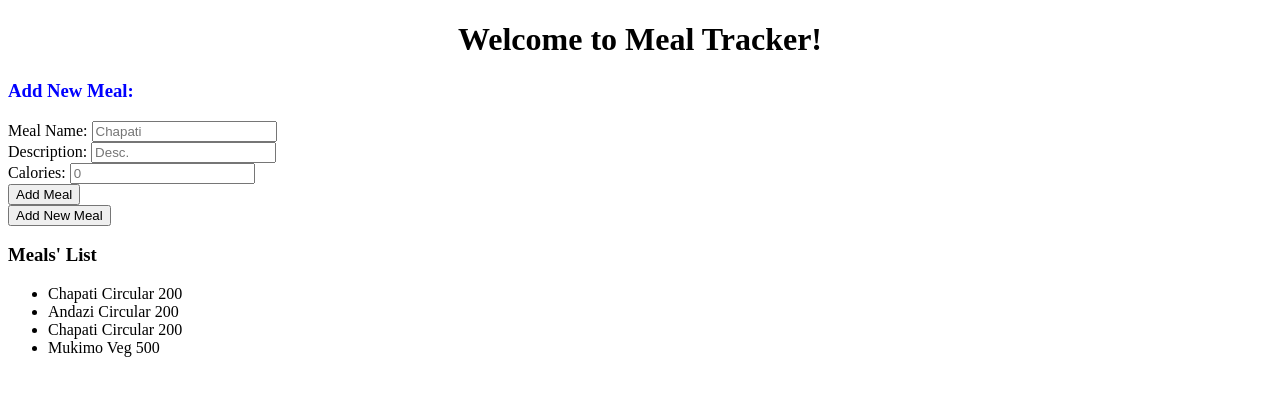
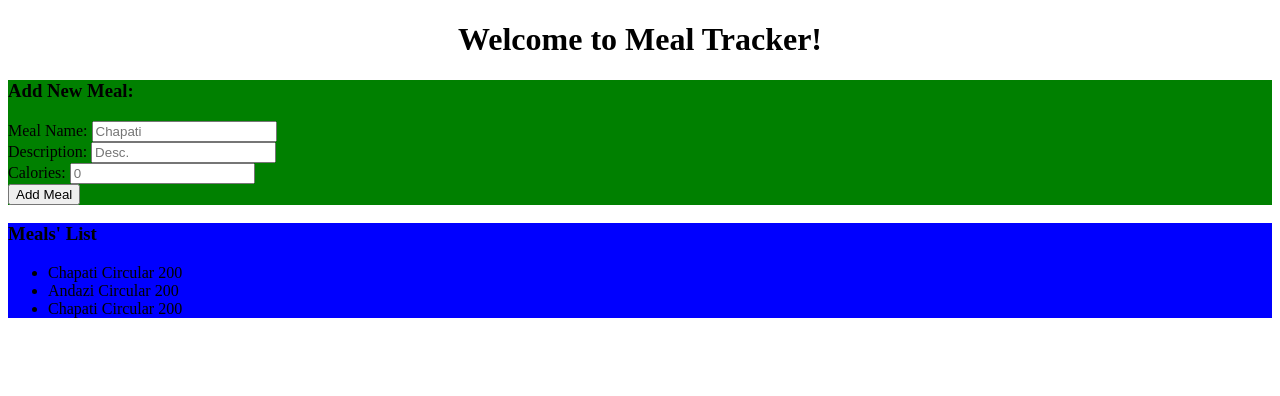
Before and after one commit to mulukadan/meal-Tracker, an Angular app: page / in a window 1280 px wide. Shown: the top 396 px of the page. Built offline with nearby package versions, Linux system fonts and the light colour scheme.

Commit message:
Fixed adding Meal

```diff
--- a/src/app/app.component.html
+++ b/src/app/app.component.html
@@ -4,6 +4,5 @@
     Welcome to {{title}}!
   </h1>
 </div>
-  <app-meal></app-meal>
 
   <app-meals></app-meals>
--- a/src/app/meal/meal.component.html
+++ b/src/app/meal/meal.component.html
@@ -1,7 +1,6 @@
   <h3>Add New Meal:</h3>
 
   <div>
-    <form>
         Meal Name:
         <input type="text" name="MealName" placeholder="Chapati" >
         <br>
@@ -9,9 +8,7 @@
         <input type="text" name="MealDesc" placeholder="Desc.">
         <br>
         Calories:
-        <input type="number" name="MealCalories" placeholder="0">
+        <input type="number" #MealCalories placeholder="0">
         <br>
-        <button (click)="addMeal()">Add Meal</button>
-      </form>
-
+        <button (click)="addMeal(MealName.value)">Add Meal</button>
   </div>
--- a/src/app/meal/meal.component.ts
+++ b/src/app/meal/meal.component.ts
@@ -9,16 +9,22 @@ import { MealsComponent } from '../meals/meals.component';
   styleUrls: ['./meal.component.css']
 })
 export class MealComponent implements OnInit {
-  // msc: MealsComponent;
+   msc: MealsComponent = new MealsComponent();
   constructor() {
-    // msc: MealsComponent;
+
    }
 
   ngOnInit() {
-    // msc: new MealsComponent();
+
   }
 
   newMail: Meal = new Meal('Chapati','Circular',200);
   // msc.addMeal(newMail);
+  addMeal(MealName:string){
+     //this.msc.addMeal(new Meal('Chapati','Circular',200));
+
+     this.msc.addMeal(MealName,'Veg',340);
+
+  }
 
 }
--- a/src/app/meals/meals.component.css
+++ b/src/app/meals/meals.component.css
@@ -0,0 +1,6 @@
+.MealList{
+  background-color: blue;
+}
+.NewMeal{
+  background-color: green;
+}
--- a/src/app/meals/meals.component.html
+++ b/src/app/meals/meals.component.html
@@ -1,5 +1,20 @@
-<button (click)="onClick()">Add New Meal</button>
+<div class="NewMeal">
+<h3>Add New Meal:</h3>
 
+
+      Meal Name:
+      <input type="text" #MealName placeholder="Chapati" >
+      <br>
+      Description:
+      <input type="text" #MealDesc placeholder="Desc.">
+      <br>
+      Calories:
+      <input type="number" #MealCalories placeholder="0">
+      <br>
+      <button (click)="addMeal(MealName.value, MealDesc.value, MealCalories.value)">Add Meal</button>
+</div>
+
+<div class="MealList">
     <h3>Meals' List</h3>
     <ul class="Meals">
       <li *ngFor="let meal of meals">
@@ -7,3 +22,4 @@
         <span>{{meal.name}}</span> {{meal.description}} {{meal.calories}}
       </li>
     </ul>
+</div>
--- a/src/app/meals/meals.component.ts
+++ b/src/app/meals/meals.component.ts
@@ -15,22 +15,18 @@ export class MealsComponent implements OnInit {
       new Meal('Andazi','Circular',200),
       new Meal('Chapati','Circular',200),
   ];
-
-      this.addMeal(new Meal('Mukimo','Veg',500));
-    // {Name: 'Andazi', Desc:'Triangula', Calories:700},
-    // {Name: 'Pilau', Desc:'Rice', Calories:500},
-    // {Name: 'Chips', Desc:'Potatoes', Calories:348}
-   }
+}
 
   ngOnInit() {
 
   }
-  onClick(){
-    // newMail = new Meal('Chapati','Circular',200);
-    this.addMeal(new Meal('Mukimo','Veg',340));
+
+  addMeal(MealName:string, MealDesc:string, MealCalories:number) {
+    if(MealName.length>1){
+      this.meals.push(new Meal(MealName, MealDesc, MealCalories));
+    } else{
+      alert("INVALID INPUT!!")
+    }
+
   }
-  addMeal(meal: Meal) {
-    this.meals.push(meal);
-  }
-
 }
```
Lines whose indentation alone changed are shown as unchanged.
